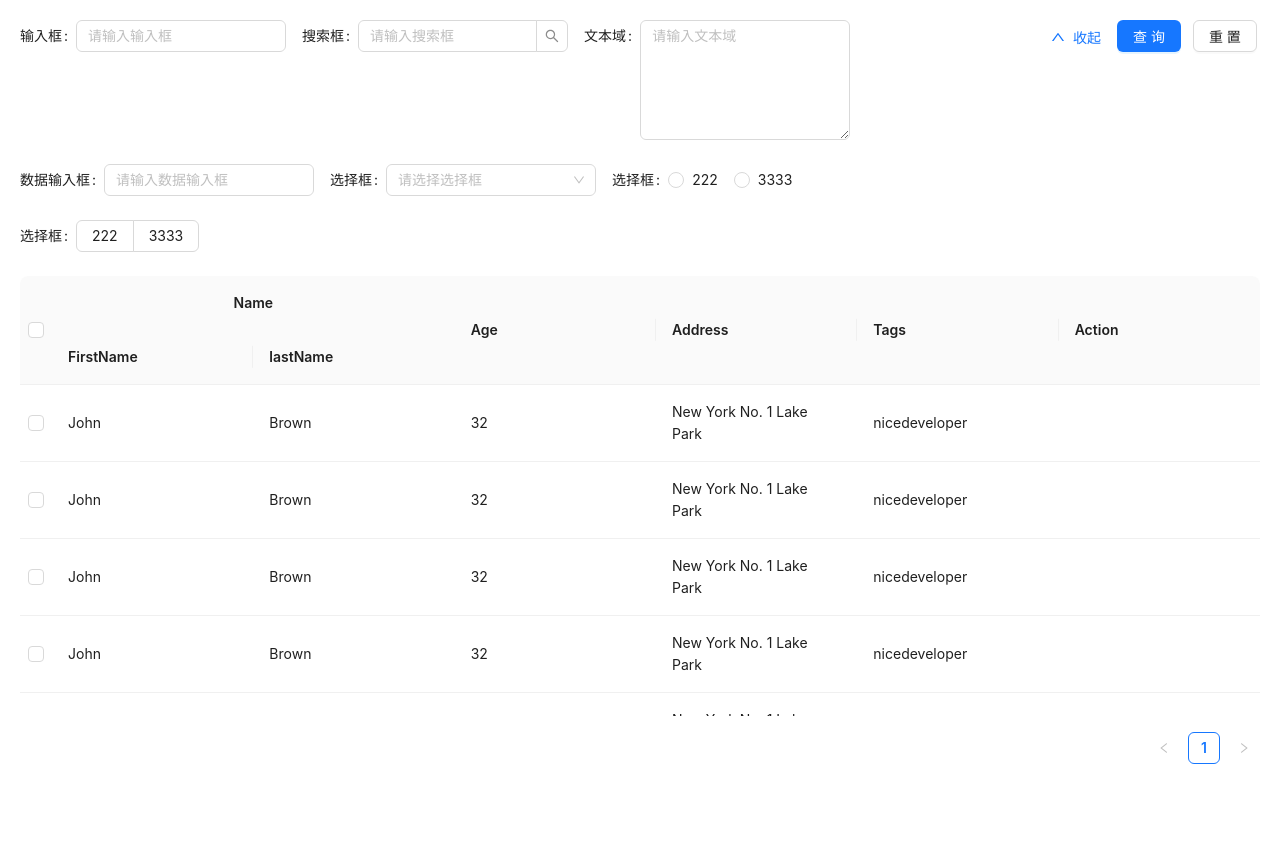
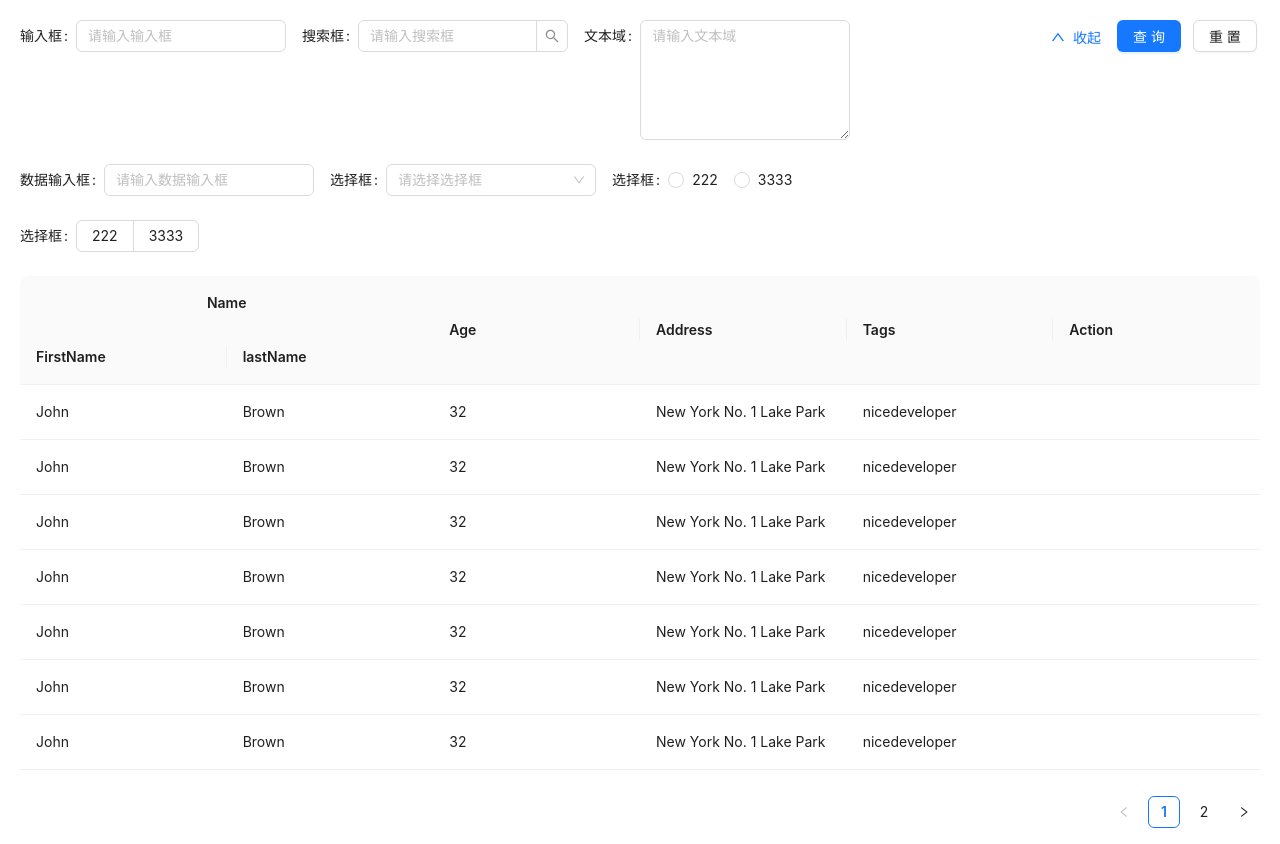
Before and after one commit to Dinert/dinert-ant-design, a React (Vite) app: page / in a window 1280 px wide. Before the commit the page ends 800 px from the top, so only its background shows below. Built offline with nearby package versions, Linux system fonts and the light colour scheme.

Commit message:
feat: 修改table-page

```diff
--- a/packages/components/table-page/src/index.tsx
+++ b/packages/components/table-page/src/index.tsx
@@ -1,4 +1,4 @@
-import React, { useEffect, useRef, useState, useImperativeHandle, forwardRef} from 'react'
+import React, { useRef, useImperativeHandle, forwardRef} from 'react'
 
 import {RewriteFormProps} from '@packages/components/form/types/index'
 import {RewriteTableProps} from '@packages/components/table/types/index'
@@ -14,7 +14,7 @@ export interface TablePageResultProps extends TableResultProps{
 
 }
 
-const TablePageC = forwardRef<TablePageResultProps, TablePageProps>(function (props, ref) {
+const TablePageC = forwardRef<TablePageResultProps, TablePageProps>((props, ref) => {
     const {form, table} = props
     const dinertTable = useRef<TableResultProps>(null)
     const onUnFold = () => {
@@ -27,7 +27,7 @@ const TablePageC = forwardRef<TablePageResultProps, TablePageProps>(function (pr
     useImperativeHandle(ref, () => {
         // 在这里返回的内容，都可以被父组件的REF对象获取到
         return {
-          ...dinertTable.current as any
+            ...dinertTable.current as any
         }
     })
 
--- a/packages/hooks/TablePage/types/index.ts
+++ b/packages/hooks/TablePage/types/index.ts
@@ -34,7 +34,7 @@ export interface Scope<T = any>{
     column?: RewriteTableColumnCtx<T>;
     data?: RewriteTableColumnCtx<T>;
     row?: T;
-    store?: TableInstance;
+    // store?: TableInstance;
     _self?: any;
 }
 
--- a/src/table-page.tsx
+++ b/src/table-page.tsx
@@ -1,11 +1,10 @@
 import React, { useState } from 'react'
 
 import {DinertTablePage} from '../packages/components/index'
-import type {RewriteTableProps} from '@packages/components/table/types/index'
 import {RewriteFormProps} from '@packages/components/form/types/index'
 
-import { Button, Table, Form } from 'antd'
-import { PlusOutlined } from '@ant-design/icons'
+import { Form } from 'antd'
+import TablePage from '@packages/hooks/TablePage'
 interface Model{
     name: string;
     name2: string;
@@ -17,16 +16,130 @@ interface Model{
 }
 
 function App() {
-    const [table] = useState<RewriteTableProps>({
-        rowSelection: {
-        // hideSelectAll: true
+
+
+    const [dinertForm, setDinertForm] = useState<RewriteFormProps<Model>>({
+        form: Form.useForm()[0],
+        scrollToFirstError: true,
+        // initialValues: {
+        //     name7: 1
+        // },
+        packUp: true,
+        layout: 'inline',
+        name: 'search',
+        labelCol: {
+        // span: 8
         },
-        tableLayout: 'fixed',
+        formItem: {
+            name: {
+                type: 'input',
+                label: '输入框',
+                options: {
 
-        // title: () => {
-        //     return <Button type="primary" icon={<PlusOutlined />}>新增</Button>
-        // },
+                },
+                vif() {
+                    return true
+                },
+            },
+            name2: {
+                type: 'input-search',
+                label: '搜索框',
+                options: {
+                },
+            },
+            name3: {
+                type: 'textarea',
+                label: '文本域',
+                options: {
+                }
+            },
+            name4: {
+                type: 'input-number',
+                label: '数据输入框'
+            },
+            name5: {
+                type: 'select',
+                label: '选择框',
+                options: {
+                    options: [
+                        {value: 1, label: '222'},
+                        {value: 2, label: '3333'},
+                    ]
+                }
+            },
+            name6: {
+                type: 'radio',
+                label: '选择框',
+                options: {
+                    options: [
+                        {value: 1, label: '222'},
+                        {value: 2, label: '3333'},
+                    ]
+                }
+            },
+            name7: {
+                type: 'radio-button',
+                label: '选择框',
+                options: {
+                    options: [
+                        {value: 1, label: '222'},
+                        {value: 2, label: '3333'},
+                    ]
+                }
+            }
+        }
+    })
+
+    const tablePage = new TablePage<any, any>({
+        form: {
+            formItem: {}
+        },
+        table: {
             scroll: {y: 'auto'},
+            tableColumns: [
+                {
+                    title: 'Name',
+                    dataIndex: 'name',
+                    children: [
+                        {
+                            title: () => {
+                                return <div className="firstName">FirstName</div>
+                            },
+                            dataIndex: 'firstName',
+                        },
+                        {
+                            title: 'lastName',
+                            dataIndex: 'lastName',
+                        }
+                    ],
+                },
+                {
+                    title: 'Age',
+                    dataIndex: 'age',
+                },
+                {
+                    title: 'Address',
+                    dataIndex: 'address',
+                },
+                {
+                    title: 'Tags',
+                    dataIndex: 'tags',
+                },
+                {
+                    title: 'Action',
+                    dataIndex: 'action',
+                }
+            ],
+            dataSource: [],
+            pagination: {
+            }
+        }
+    })
+    const {table} = tablePage
+    const [getTable, setTable] = table
+    setTimeout(() => {
+        setTable({
+            ...getTable,
             dataSource: [
                 {
                     firstName: 'John',
@@ -153,287 +266,19 @@ function App() {
                     age: 32,
                     address: 'New York No. 1 Lake Park',
                     tags: ['nice', 'developer'],
-            },
-            {
-                firstName: 'John',
-                lastName: 'Brown',
-                age: 32,
-                address: 'New York No. 1 Lake Park',
-                tags: ['nice', 'developer'],
-            },
-            {
-                firstName: 'John',
-                lastName: 'Brown',
-                age: 32,
-                address: 'New York No. 1 Lake Park',
-                tags: ['nice', 'developer'],
-            },
-            {
-                firstName: 'John',
-                lastName: 'Brown',
-                age: 32,
-                address: 'New York No. 1 Lake Park',
-                tags: ['nice', 'developer'],
-            },
-            {
-                firstName: 'John',
-                lastName: 'Brown',
-                age: 32,
-                address: 'New York No. 1 Lake Park',
-                tags: ['nice', 'developer'],
-            },
-            {
-                firstName: 'John',
-                lastName: 'Brown',
-                age: 32,
-                address: 'New York No. 1 Lake Park',
-                tags: ['nice', 'developer'],
-            },
-            {
-                firstName: 'John',
-                lastName: 'Brown',
-                age: 32,
-                address: 'New York No. 1 Lake Park',
-                tags: ['nice', 'developer'],
-            },
-            {
-                firstName: 'John',
-                lastName: 'Brown',
-                age: 32,
-                address: 'New York No. 1 Lake Park',
-                tags: ['nice', 'developer'],
-            },
-            {
-                firstName: 'John',
-                lastName: 'Brown',
-                age: 32,
-                address: 'New York No. 1 Lake Park',
-                tags: ['nice', 'developer'],
-            },
-            {
-                firstName: 'John',
-                lastName: 'Brown',
-                age: 32,
-                address: 'New York No. 1 Lake Park',
-                tags: ['nice', 'developer'],
-            },
-            {
-                firstName: 'John',
-                lastName: 'Brown',
-                age: 32,
-                address: 'New York No. 1 Lake Park',
-                tags: ['nice', 'developer'],
-            },
-            {
-                firstName: 'John',
-                lastName: 'Brown',
-                age: 32,
-                address: 'New York No. 1 Lake Park',
-                tags: ['nice', 'developer'],
-            },
-            {
-                firstName: 'John',
-                lastName: 'Brown',
-                age: 32,
-                address: 'New York No. 1 Lake Park',
-                tags: ['nice', 'developer'],
-            },
-            {
-                firstName: 'John',
-                lastName: 'Brown',
-                age: 32,
-                address: 'New York No. 1 Lake Park',
-                tags: ['nice', 'developer'],
-            },
-            {
-                firstName: 'John',
-                lastName: 'Brown',
-                age: 32,
-                address: 'New York No. 1 Lake Park',
-                tags: ['nice', 'developer'],
-            },
-            {
-                firstName: 'John',
-                lastName: 'Brown',
-                age: 32,
-                address: 'New York No. 1 Lake Park',
-                tags: ['nice', 'developer'],
-            },
-            {
-                firstName: 'John',
-                lastName: 'Brown',
-                age: 32,
-                address: 'New York No. 1 Lake Park',
-                tags: ['nice', 'developer'],
-            },
-            {
-                firstName: 'John',
-                lastName: 'Brown',
-                age: 32,
-                address: 'New York No. 1 Lake Park',
-                tags: ['nice', 'developer'],
-            },
-            {
-                firstName: 'John',
-                lastName: 'Brown',
-                age: 32,
-                address: 'New York No. 1 Lake Park',
-                tags: ['nice', 'developer'],
-            },
-            {
-                firstName: 'John',
-                lastName: 'Brown',
-                age: 32,
-                address: 'New York No. 1 Lake Park',
-                tags: ['nice', 'developer'],
-            },
-            {
-                firstName: 'John',
-                lastName: 'Brown',
-                age: 32,
-                address: 'New York No. 1 Lake Park',
-                tags: ['nice', 'developer'],
-            },
-            {
-                firstName: 'John',
-                lastName: 'Brown',
-                age: 32,
-                address: 'New York No. 1 Lake Park',
-                tags: ['nice', 'developer'],
-            },
-            {
-                firstName: 'John',
-                lastName: 'Brown',
-                age: 32,
-                address: 'New York No. 1 Lake Park',
-                tags: ['nice', 'developer'],
-            },
-            {
-                firstName: 'John',
-                lastName: 'Brown',
-                age: 32,
-                address: 'New York No. 1 Lake Park',
-                tags: ['nice', 'developer'],
-            },
+                }
+            ].map((item, index) => {
+                item.id = index
+                return item
+            })
+        })
+    }, 5000)
 
-        ].map((item: any, index) => {
-            item.key = index
-            return item}),
-        tableColumns: [
-            {
-                title: 'Name',
-                dataIndex: 'name',
-                children: [
-                    {
-                        title: () => {
-                            return <div className="firstName">FirstName</div>
-                        },
-                        dataIndex: 'firstName',
-                    },
-                    {
-                        title: 'lastName',
-                        dataIndex: 'lastName',
-                    }
-                ],
-            },
-            {
-                title: 'Age',
-                dataIndex: 'age',
-            },
-            {
-                title: 'Address',
-                dataIndex: 'address',
-            },
-            {
-                title: 'Tags',
-                dataIndex: 'tags',
-            },
-            {
-                title: 'Action',
-                dataIndex: 'action',
-            }
-        ],
-        pagination: {
-            pageSize: 80
-        }
-    })
-
-    const [dinertForm, setDinertForm] = useState<RewriteFormProps<Model>>({
-        form: Form.useForm()[0],
-        scrollToFirstError: true,
-        // initialValues: {
-        //     name7: 1
-        // },
-        packUp: true,
-        layout: 'inline',
-        name: 'search',
-        labelCol: {
-        // span: 8
-        },
-        formItem: {
-            name: {
-                type: 'input',
-                label: '输入框',
-                options: {
-
-                },
-                vif() {
-                    return true
-                },
-            },
-            name2: {
-                type: 'input-search',
-                label: '搜索框',
-                options: {
-                },
-            },
-            name3: {
-                type: 'textarea',
-                label: '文本域',
-                options: {
-                }
-            },
-            name4: {
-                type: 'input-number',
-                label: '数据输入框'
-            },
-            name5: {
-                type: 'select',
-                label: '选择框',
-                options: {
-                    options: [
-                        {value: 1, label: '222'},
-                        {value: 2, label: '3333'},
-                    ]
-                }
-            },
-            name6: {
-                type: 'radio',
-                label: '选择框',
-                options: {
-                    options: [
-                        {value: 1, label: '222'},
-                        {value: 2, label: '3333'},
-                    ]
-                }
-            },
-            name7: {
-                type: 'radio-button',
-                label: '选择框',
-                options: {
-                    options: [
-                        {value: 1, label: '222'},
-                        {value: 2, label: '3333'},
-                    ]
-                }
-            }
-        }
-    })
 
     return (
         <>
 
-            <DinertTablePage table={table} form={dinertForm}>
+            <DinertTablePage table={getTable} form={dinertForm}>
 
             </DinertTablePage>
         </>
```
Also changed, not shown: packages/components/table/src/recuve-table-column.tsx (+4 -4 lines), packages/hooks/TablePage/index.ts (+11 -2 lines), packages/components/table-page/index.ts (line endings or trailing spaces), 1 other file (tests, documents, lock files or other folders). Lines whose indentation alone changed are shown as unchanged.
